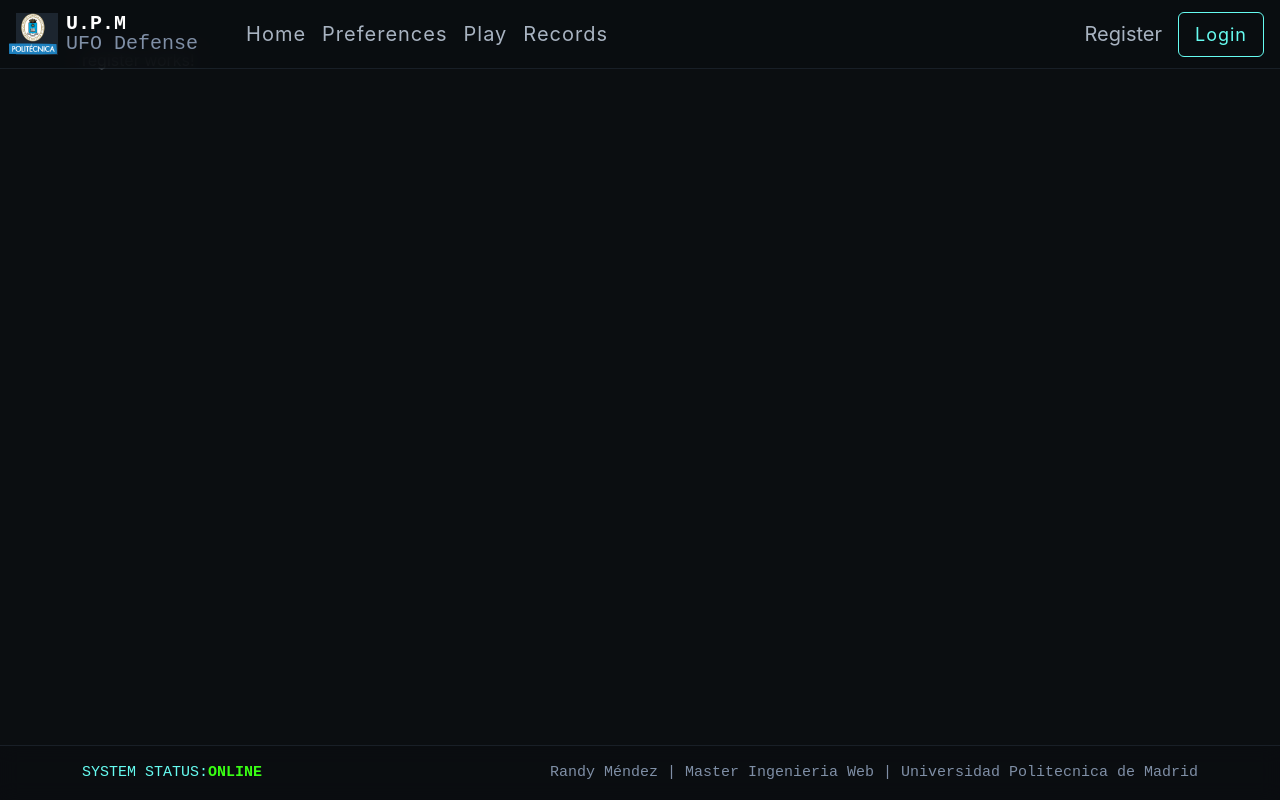
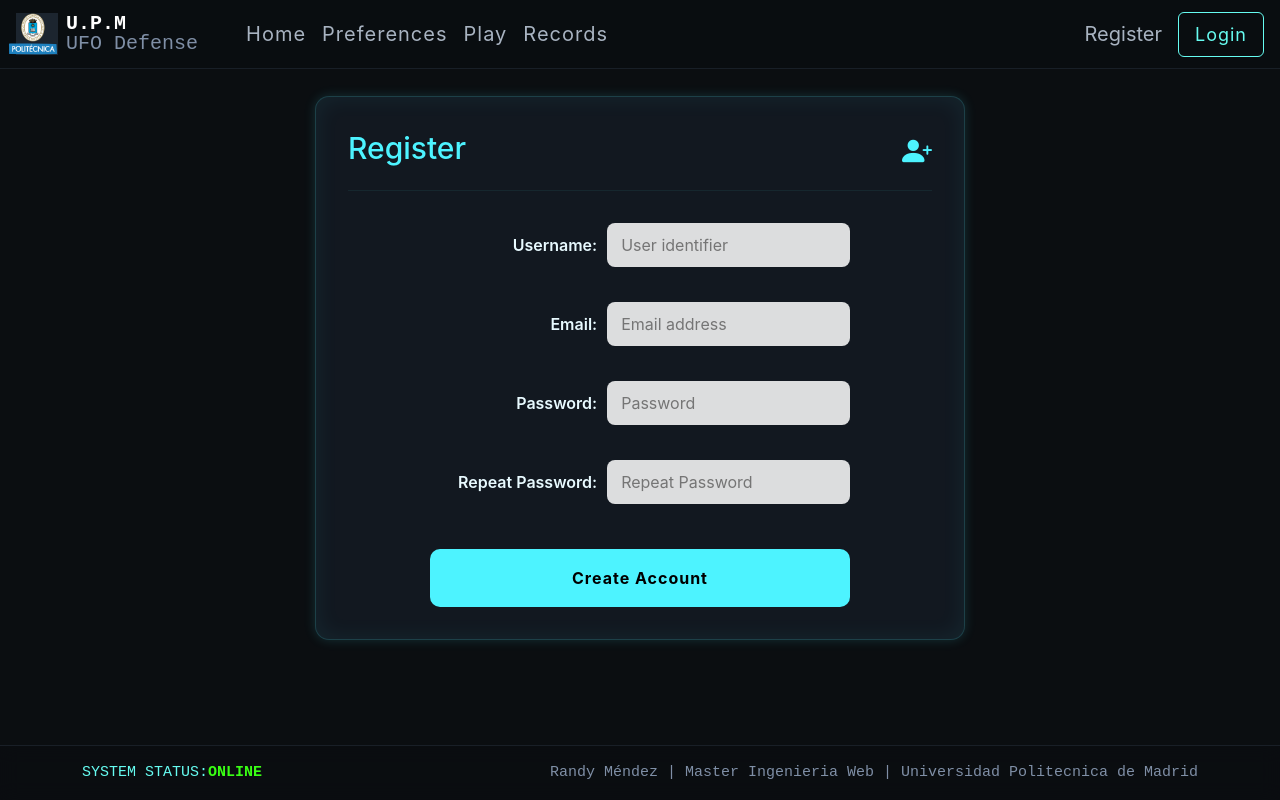
Before and after one commit to rndymi/SpaceDefense, an Angular app: page /register in a window 1280 px wide. Built offline with nearby package versions, Linux system fonts and the light colour scheme.

Commit message:
feat: Register implemented

```diff
--- a/src/app/preferences/preferences.html
+++ b/src/app/preferences/preferences.html
@@ -53,5 +53,5 @@
 
 <div class="snackbar" #snackbar>
     <span class="snack-icon">✔</span>
-    <span>Preferences Saved Successfully</span>
+    <span>Preferences Saved Successfully!</span>
 </div>
--- a/src/app/records/records.css
+++ b/src/app/records/records.css
@@ -99,7 +99,6 @@
     text-align: right;
 }
 
-/* --- TOP 1 : fondo verde intenso --- */
 .records-table tbody tr.top1 {
     background: rgba(36, 255, 0, 0.15);
 }
@@ -107,7 +106,6 @@
     background: rgba(36, 255, 0, 0.22);
 }
 
-/* --- TOP 2 : fondo verde medio --- */
 .records-table tbody tr.top2 {
     background: rgba(93, 255, 112, 0.12);
 }
@@ -115,7 +113,6 @@
     background: rgba(93, 255, 112, 0.18);
 }
 
-/* --- TOP 3 : fondo verde suave --- */
 .records-table tbody tr.top3 {
     background: rgba(168, 255, 182, 0.10);
 }
@@ -123,17 +120,14 @@
     background: rgba(168, 255, 182, 0.15);
 }
 
-/* --- LAST POSITION (puesto #10): fondo rojo suave --- */
 .records-table tbody tr.last {
     background: rgba(255, 0, 80, 0.12) !important;
 }
 
-/* --- Hover rojo más intenso para el último --- */
 .records-table tbody tr.last:hover {
     background: rgba(255, 0, 80, 0.20) !important;
 }
 
-/* Text color for last row stays neon red */
 .records-table tbody tr.last td {
     color: #ff3b6e !important;
     font-weight: 700;
--- a/src/app/register/register.css
+++ b/src/app/register/register.css
@@ -0,0 +1,113 @@
+.register-wrapper {
+    min-height: 75vh;
+    display: flex;
+    justify-content: center;
+    padding-top: 70px;
+}
+
+.register-card {
+    width: 100%;
+    height: 100%;
+    max-width: 650px;
+    background: #121820;
+    border-radius: 14px;
+    border: 1px solid rgba(77, 243, 255, 0.18);
+    backdrop-filter: blur(14px);
+    padding: 32px;
+    box-shadow: 0 0 12px rgba(77, 243, 255, 0.15),
+                inset 0 0 25px rgba(77, 243, 255, 0.07);
+}
+
+.register-header {
+    margin-bottom: 15px;
+}
+
+.register-title, .register-icon {
+    font-size: 30px;
+    color: #4DF3FF;
+}
+
+.register-divider {
+    border-color: rgba(77, 243, 255, 0.25);
+    margin: 16px 0 26px 0;
+}
+
+.form-inner {
+    max-width: 420px;
+    margin: 0 auto;
+}
+
+.register-row {
+    min-height: 55px;
+}
+
+.label-col {
+    width: 200px;
+    text-align: right;
+    padding-right: 10px;
+}
+
+.register-label {
+    color: #E8FAFF;
+    font-weight: 600;
+}
+
+.neon-input {
+    width: 100%;
+    padding: 10px 14px;
+    border-radius: 8px;
+    border: none;
+    background: rgba(255, 255, 255, 0.85);
+    outline: none;
+    transition: 0.25s ease;
+}
+
+.neon-input:focus {
+    box-shadow: 0 0 10px #00AAFF;
+}
+
+.neon-btn-primary {
+    background: #4DF3FF;
+    color: #000;
+    font-weight: 700;
+    border-radius: 10px;
+    letter-spacing: 1px;
+    transition: 0.25s;
+}
+
+.neon-btn-primary:hover {
+    background: #67FAFF;
+    box-shadow: 0 0 12px #4DF3FF;
+}
+
+.neon-btn-primary:active {
+    background: #27D5E0;
+    box-shadow: inset 0 0 8px #27D5E0;
+}
+
+.snackbar {
+    position: fixed;
+    bottom: 80px;
+    right: 40px;
+    background: rgba(10, 30, 12, 0.85);
+    border: 1px solid rgba(60, 255, 120, 0.5);
+    color: #A2FFB0;
+    border-radius: 10px;
+    padding: 14px 22px;
+    display: flex;
+    align-items: center;
+    gap: 10px;
+    opacity: 0;
+    transform: translateY(15px);
+    transition: 0.35s;
+}
+
+.snackbar.show {
+    opacity: 1;
+    transform: translateY(0);
+}
+
+.snack-icon {
+    font-weight: bold;
+    color: #39FF14;
+}
--- a/src/app/register/register.html
+++ b/src/app/register/register.html
@@ -1 +1,89 @@
-<p>register works!</p>
+<div class="register-wrapper container py-5">
+    <div class="register-card mx-auto">
+        <div class="register-header d-flex justify-content-between align-items-center">
+            <h2 class="register-title">Register</h2>
+            <i class="bi bi-person-plus-fill register-icon"></i>
+        </div>
+
+        <hr class="register-divider">
+
+        <form (ngSubmit)="createAccount()" #registerForm="ngForm" class="form-inner">
+            <div class="register-row d-flex flex-column flex-md-row justify-content-starstart align-items-center mb-4">
+
+                <div class="label-col">
+                    <label class="register-label">Username:</label>
+                </div>
+
+                <div class="input-box">
+                    <input
+                        type="text"
+                        class="neon-input"
+                        placeholder="User identifier"
+                        name="username"
+                        required
+                        [(ngModel)]="username">
+                </div>
+            </div>
+
+            <div class="register-row d-flex flex-column flex-md-row justify-content-start align-items-center mb-4">
+
+                <div class="label-col">
+                    <label class="register-label">Email:</label>
+                </div>
+
+                <div class="input-box">
+                    <input
+                        type="email"
+                        class="neon-input"
+                        placeholder="Email address"
+                        name="email"
+                        required
+                        [(ngModel)]="email">
+                </div>
+            </div>
+
+            <div class="register-row d-flex flex-column flex-md-row justify-content-start align-items-center mb-4">
+
+                <div class="label-col">
+                    <label class="register-label">Password:</label>
+                </div>
+
+                <div class="input-box">
+                    <input
+                        type="password"
+                        class="neon-input"
+                        placeholder="Password"
+                        name="password"
+                        required
+                        [(ngModel)]="password">
+                </div>
+            </div>
+
+            <div class="register-row d-flex flex-column flex-md-row justify-content-start align-items-center mb-4">
+
+                <div class="label-col">
+                    <label class="register-label">Repeat Password:</label>
+                </div>
+
+                <div class="input-box">
+                    <input
+                        type="password"
+                        class="neon-input"
+                        placeholder="Repeat Password"
+                        name="repeatPassword"
+                        required
+                        [(ngModel)]="repeatPassword">
+                </div>
+            </div>
+
+            <button type="submit" class="btn neon-btn-primary w-100 py-3 mt-3">
+                Create Account
+            </button>
+        </form>
+    </div>
+</div>
+
+<div class="snackbar" #snackbar>
+    <span class="snack-icon">✔</span>
+    <span>Account created successfully!</span>
+</div>
--- a/src/app/register/register.ts
+++ b/src/app/register/register.ts
@@ -1,11 +1,61 @@
-import { Component } from '@angular/core';
+import { Component, ElementRef, ViewChild } from '@angular/core';
+import { FormsModule } from '@angular/forms';
+import { CommonModule } from '@angular/common';
 
 @Component({
   selector: 'app-register',
-  imports: [],
+  standalone: true,
+  imports: [CommonModule, FormsModule],
   templateUrl: './register.html',
   styleUrl: './register.css',
 })
 export class Register {
 
+  username: string = "";
+  email: string = "";
+  password: string = "";
+  repeatPassword: string = "";
+
+  errorMessage: string = "";
+
+  @ViewChild('snackbar', { static: false }) snackbar!: ElementRef;
+
+  constructor() { }
+
+  createAccount() {
+    this.errorMessage = "";
+
+    if (!this.username || !this.email || !this.password || !this.repeatPassword) {
+      this.errorMessage = 'All fields are required.';
+      return;
+    }
+    if (this.password.length < 6) {
+      this.errorMessage = 'Password must be at least 6 characters.';
+      return;
+    }
+    if (this.password !== this.repeatPassword) {
+      this.errorMessage = 'Passwords do not match.';
+      return;
+    }
+
+    this.showSnackbar();
+
+    this.username = "";
+    this.email = "";
+    this.password = "";
+    this.repeatPassword = "";
+
+  }
+
+  private showSnackbar() {
+    if (!this.snackbar) return;
+
+    const sb = this.snackbar.nativeElement;
+    sb.classList.add('show');
+
+    setTimeout(() => {
+      sb.classList.remove('show');
+    }, 2400);
+  }
+
 }
```
Also changed, not shown: src/app/preferences/preferences.css (+9 -2 lines).
